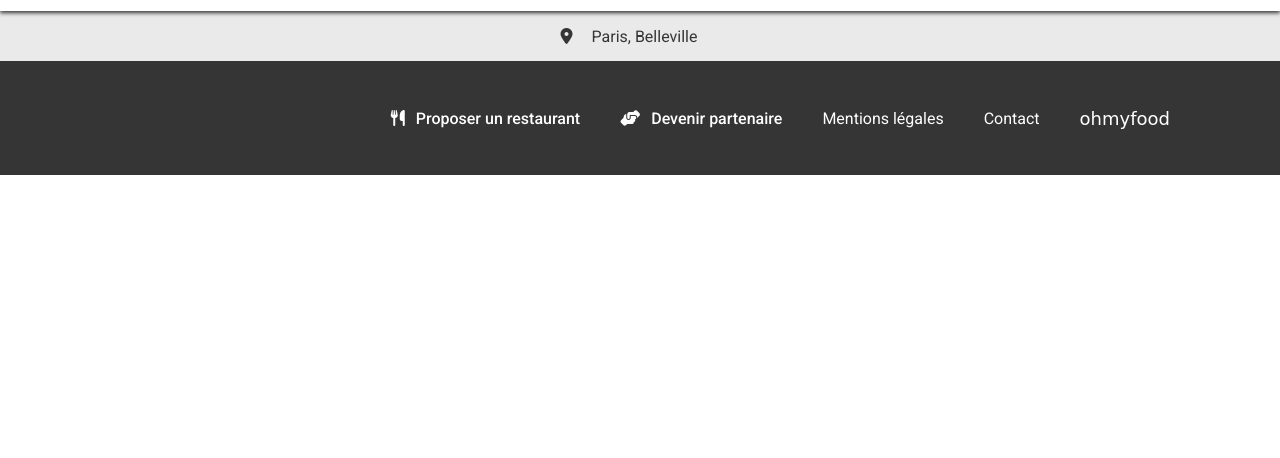
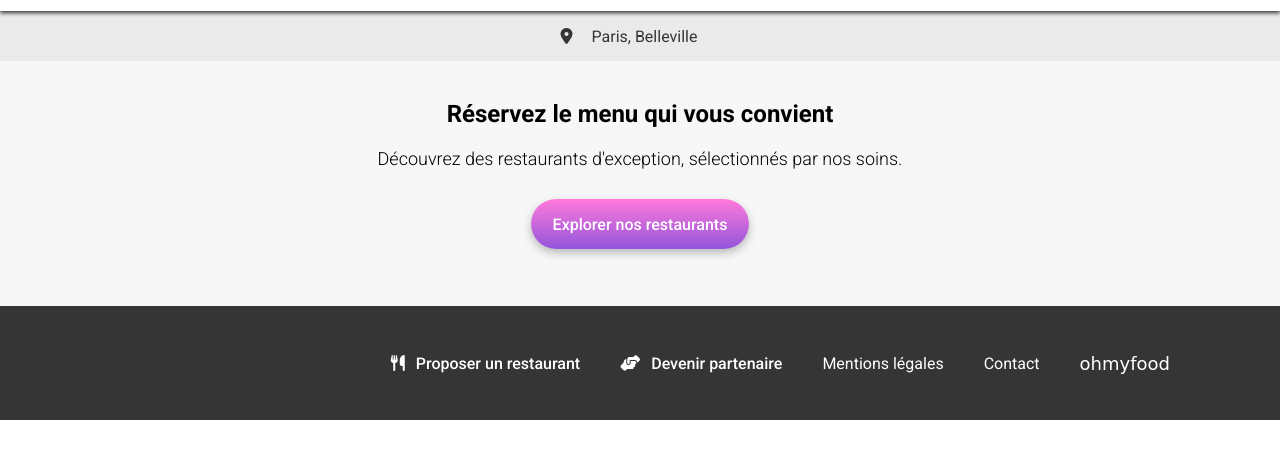
Before and after one commit to LB-Squishy/site-ohmyfood, a website: page index.html in a window 1280 px wide. Shown: the part 52-510 px from the top of the page. Drawn offline with Linux system fonts and the light colour scheme; a web font is replaced by a local one.

Commit message:
Section 1 - homepage

```diff
--- a/SASS/Base/_normalize.scss
+++ b/SASS/Base/_normalize.scss
@@ -27,3 +27,8 @@ a {
 p {
     margin: 0;
 }
+
+h1 {
+    font-size: 24px;
+    margin: 0;
+}
--- a/SASS/Components/_buttons.scss
+++ b/SASS/Components/_buttons.scss
@@ -0,0 +1,20 @@
+/***** OrderButton *****/
+
+.order-button {
+    display: flex;
+    justify-content: center;
+    align-items: center;
+
+    color: $white;
+    font-weight: 500;
+
+    background: linear-gradient(0deg, $primary, $secondary);
+    width: 218px;
+    height: 50px;
+    border-radius: 25px;
+    box-shadow: $shadow;
+    &:hover {
+        opacity: 85%;
+        box-shadow: $shadow-hover;
+    }
+}
--- a/SASS/Components/_search-location.scss
+++ /dev/null
@@ -1,34 +0,0 @@
-/*****search-loc*****/
-
-.search-loc {
-    display: flex;
-    justify-content: center;
-    align-items: center;
-    position: relative;
-    z-index: 1;
-    height: 50px;
-    width: auto;
-    background-color: $light-grey;
-    &__dot {
-        position: relative;
-        right: 17px;
-        color: $grey;
-    }
-    &__area {
-        &--style {
-            width: 109px;
-            background-color: $light-grey;
-            color: $grey;
-            &::placeholder {
-                outline: none;
-                color: $grey;
-            }
-        }
-        & input {
-            outline: none;
-            border: none;
-            color: $grey;
-            font-size: 16px;
-        }
-    }
-}
--- a/SASS/Layouts/_form.scss
+++ b/SASS/Layouts/_form.scss
@@ -0,0 +1,34 @@
+/***** search-loc *****/
+
+.search-loc {
+    display: flex;
+    justify-content: center;
+    align-items: center;
+    position: relative;
+    z-index: 1;
+    height: 50px;
+    width: auto;
+    background-color: $light-grey;
+    &__dot {
+        position: relative;
+        right: 17px;
+        color: $grey;
+    }
+    &__area {
+        &--style {
+            width: 109px;
+            background-color: $light-grey;
+            color: $grey;
+            &::placeholder {
+                outline: none;
+                color: $grey;
+            }
+        }
+        & input {
+            outline: none;
+            border: none;
+            color: $grey;
+            font-size: 16px;
+        }
+    }
+}
--- a/SASS/Pages/_homepage.scss
+++ b/SASS/Pages/_homepage.scss
@@ -0,0 +1,21 @@
+/***** reservation *****/
+
+.reservation {
+    display: flex;
+    flex-direction: column;
+    align-items: center;
+    text-align: center;
+    background-color: $background-grey;
+    &__title {
+        margin-top: 39px;
+        font-weight: 700;
+    }
+    &__text {
+        font-size: 18px;
+        font-weight: 300;
+        margin-top: 20px;
+    }
+    &__button {
+        margin: 30px auto 57px auto;
+    }
+}
--- a/SASS/Utils/_variables.scss
+++ b/SASS/Utils/_variables.scss
@@ -1,11 +1,18 @@
-/*****Color list*****/
+/***** Color list *****/
 
 $light-green: #99e2d0;
 $green: #008766;
 $light-blue: #89c8fa;
 $blue: #003a68;
 $primary: #9356dc;
+$secondary: #ff79da;
 $light-grey: #eaeaea;
+$background-grey: #f7f7f7;
 $grey: #353535;
 $white: #ffffff;
 $black: #000000;
+
+/***** Shadow list *****/
+
+$shadow: 0 4px 10px rgba(0, 0, 0, 0.25);
+$shadow-hover: 0 4px 10px rgba(0, 0, 0, 0.8);
--- a/SASS/main.scss
+++ b/SASS/main.scss
@@ -7,7 +7,6 @@
 @import "./Utils/extensions";
 
 @import "./Components/buttons";
-@import "./Components/search-location";
 
 @import "./Layouts/header";
 @import "./Layouts/nav";
--- a/index.html
+++ b/index.html
@@ -27,11 +27,10 @@
                 <input class="search-loc__area--style" type="text" name="recherche" placeholder="Paris, Belleville">
             </form>
         </div>
-        <section class="nom-section">
-            <article class="nom-article">
-            </article>
-            <aside class="nom-aside">
-            </aside>
+        <section class="reservation">
+            <h1 class="reservation__title">Réservez le menu qui vous convient</h1>
+            <p class="reservation__text">Découvrez des restaurants d'exception, sélectionnés par nos soins.</p>
+            <a href="#restaurants" class="reservation__button order-button">Explorer nos restaurants</a>
         </section>
     </main>
     <footer class="footer-container">
```
Also changed, not shown: assets/CSS/style.css, 1 other file.
